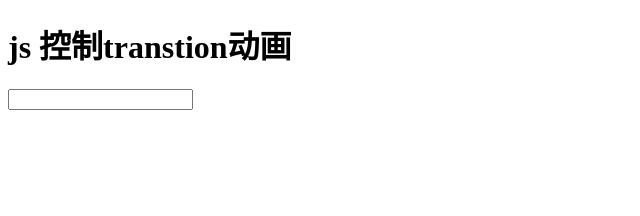
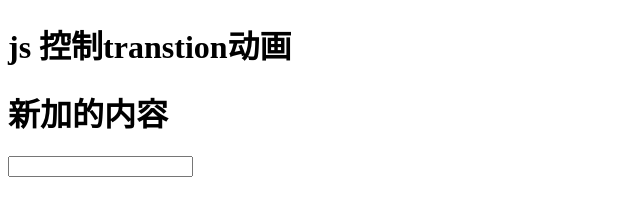
Before and after one commit to xyy880116/dingcan, a plain HTML site: page index.html in a window 1280 px wide. Shown: the whole page, without its empty margins (0-640 px from the left). Drawn offline with nearby package versions, Linux system fonts and the light colour scheme.

Commit message:
index.html add content

```diff
--- a/index.html
+++ b/index.html
@@ -7,6 +7,7 @@
 </head>
 <body>
 <h1>js 控制transtion动画</h1>
+<h1>新加的内容</h1>
 <input id="kw" type="text" class="formContrl"/>
 </body>
 <script>
```
